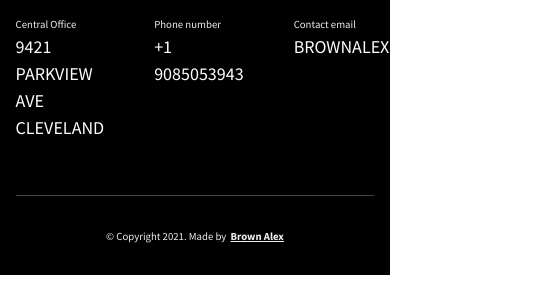
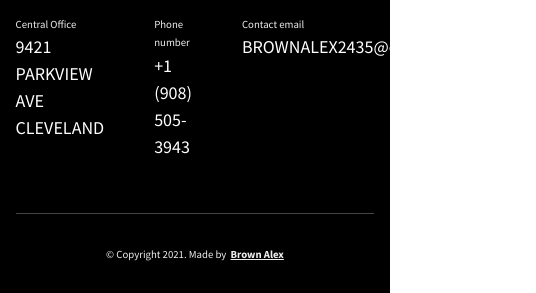
Before and after one commit to snoopy910/flexofolio, a website: page index.html in a window 390 px wide. Shown: the part 5055-5348 px from the top of the page, 536 px wide, since content can reach past the window. Drawn offline with Linux system fonts and the light colour scheme.

Commit message:
fix: style phone number in footer

```diff
--- a/index.html
+++ b/index.html
@@ -390,7 +390,7 @@
               </div>
               <div class="main-footer__row main-footer__row-2">
                 <p class="main-footer__short-desc">Phone number</p>
-                <p style="font-size: 18px">+1 9085053943</p>
+                <p style="font-size: 18px">+1 (908) 505-3943</p>
               </div>
               <div class="main-footer__row main-footer__row-2">
                 <p class="main-footer__short-desc">Contact email</p>
```
Also changed, not shown: project-1.html (+1 -1 lines), project-3.html (+1 -1 lines).
